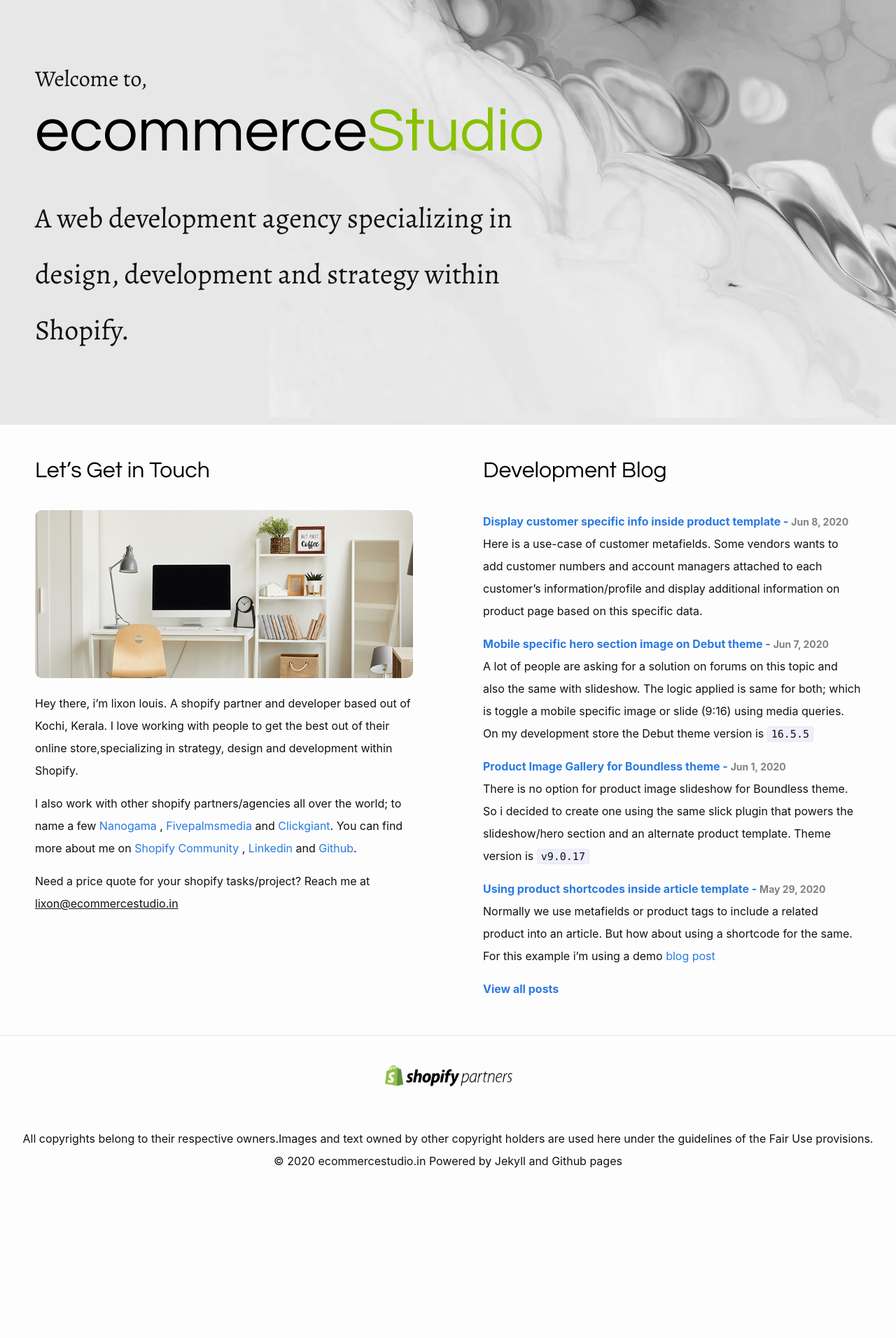
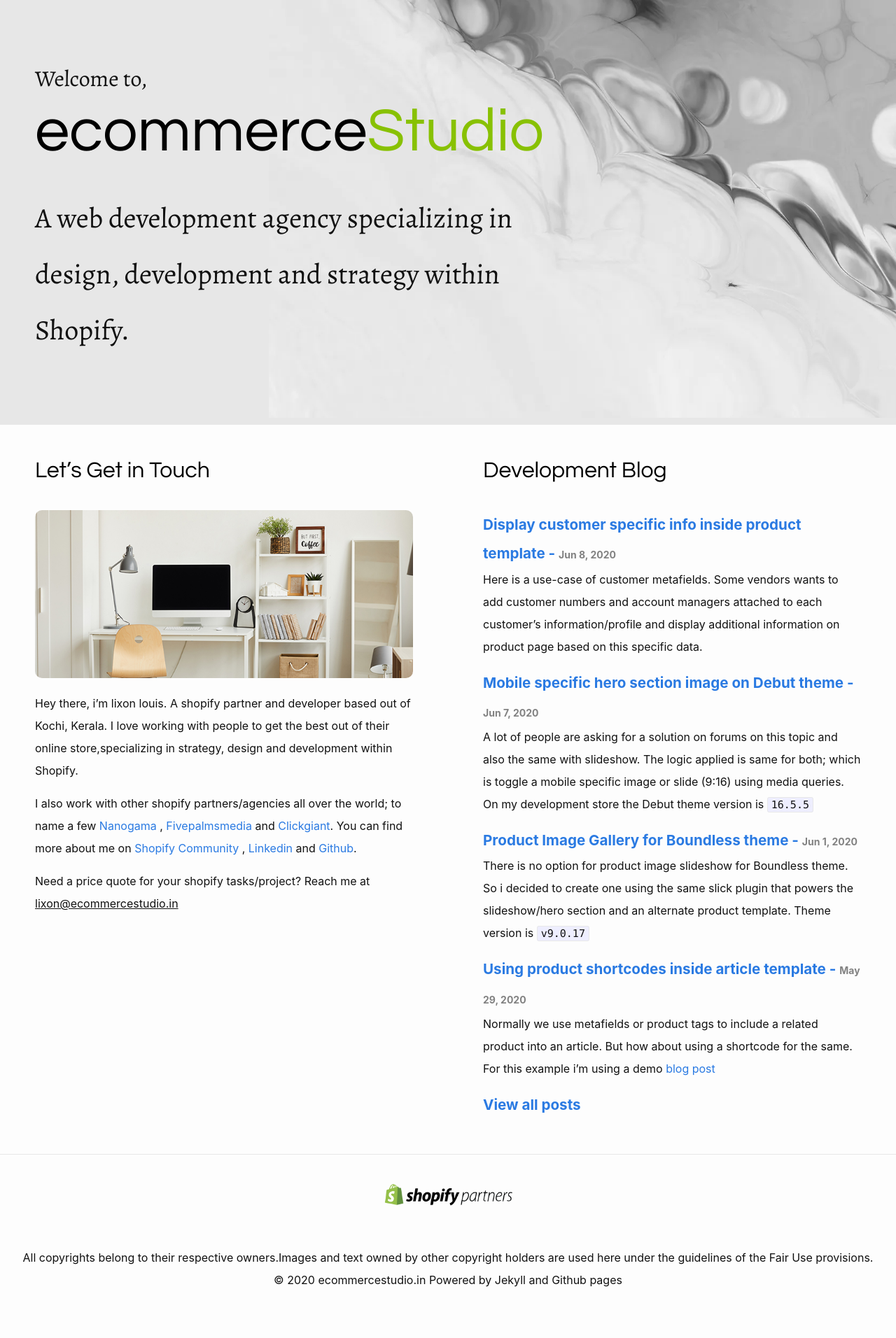
Before and after one commit to lixonic/ecommercestudio, a Jekyll site: the page built from index.markdown, in a window 1280 px wide. Shown: the whole page at 70% size. Built offline with Jekyll 4.4.1, drawn with Linux system fonts in a browser that asks for light colours; before the commit the page ends 1742 px from its top, so only the background shows below that.

Commit message:
update title size

```diff
--- a/assets/css/style.scss
+++ b/assets/css/style.scss
@@ -62,7 +62,7 @@
   padding:20px;
 }
  body.index .post-link{
-   font-size: 1rem;
+   font-size: 1.29rem;
    font-weight: bold;
  }
  body.blog .post-link{
```
